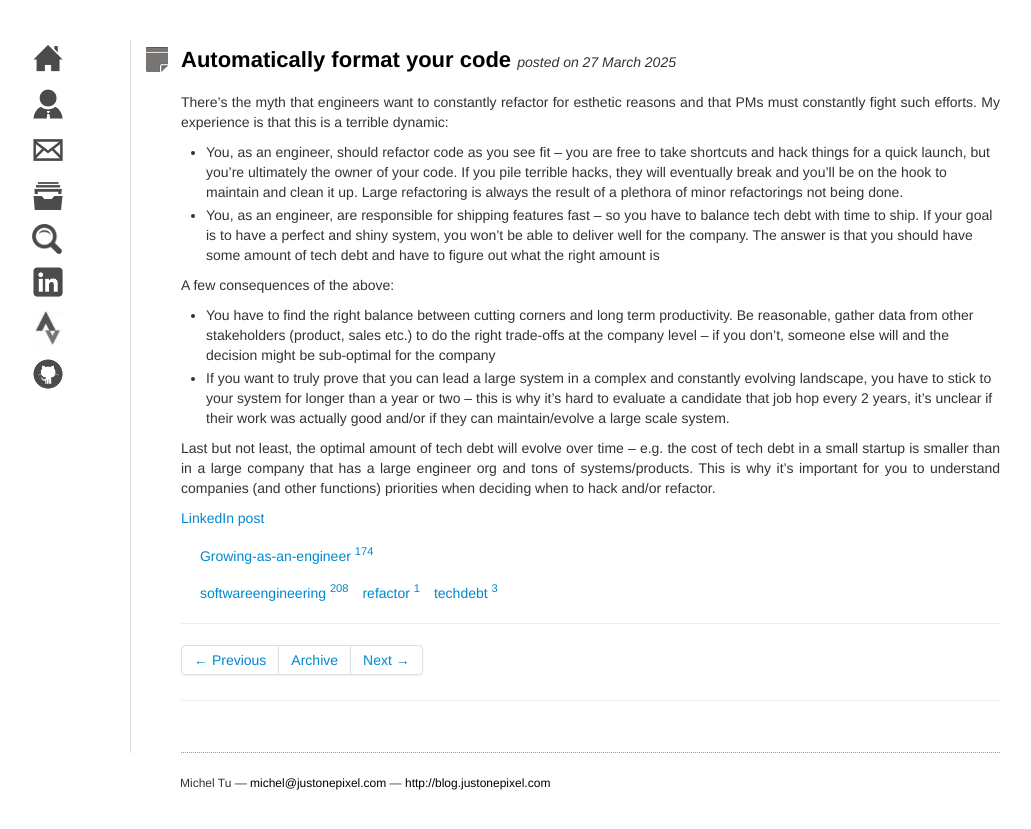
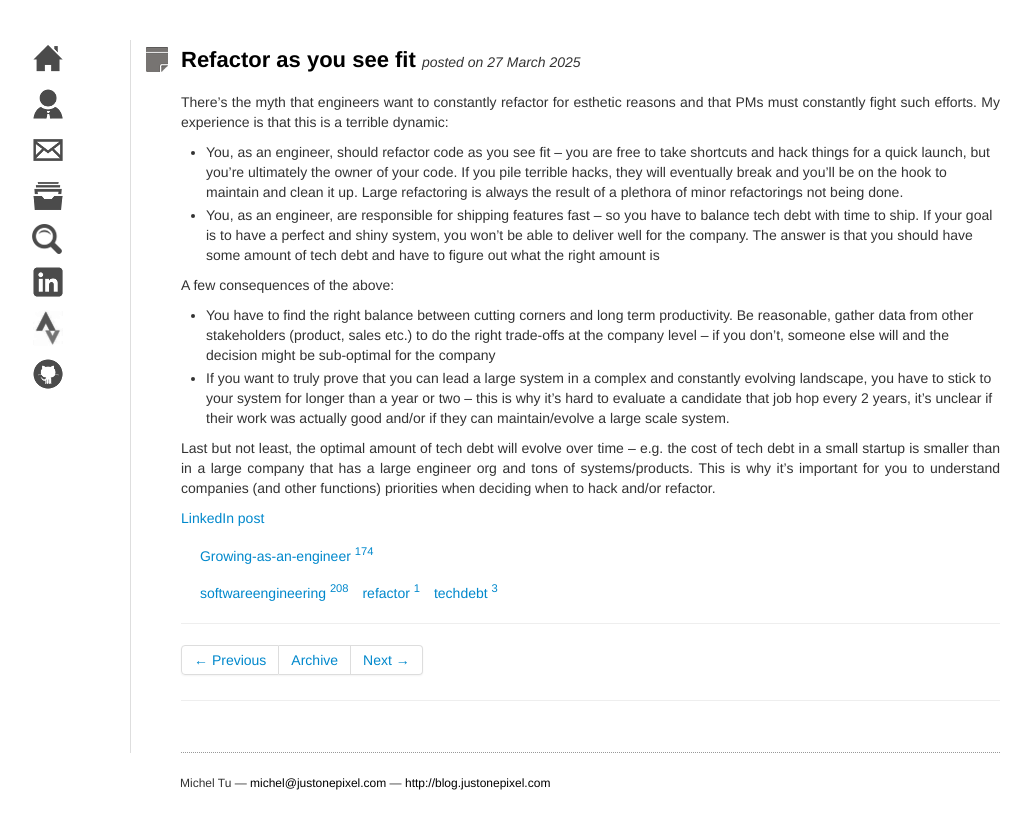
Before and after one commit to neumino/blog, a Jekyll site: the page built from _posts/2025-03-27-refactor-as-you-see-fit.md, in a window 1280 px wide. Shown: the top 829 px of the page, without its empty margins (125-1156 px from the left). Built offline with Jekyll 4.4.1, drawn with Linux system fonts in a browser that asks for light colours.

Commit message:
Update 2025-03-27-refactor-as-you-see-fit.md

```diff
--- a/_posts/2025-03-27-refactor-as-you-see-fit.md
+++ b/_posts/2025-03-27-refactor-as-you-see-fit.md
@@ -2,7 +2,7 @@
 layout: post
 category : Growing-as-an-engineer
 tags : [softwareengineering, refactor, techdebt]
-title: Automatically format your code
+title: Refactor as you see fit
 ---
 {% include JB/setup %}
 
```
